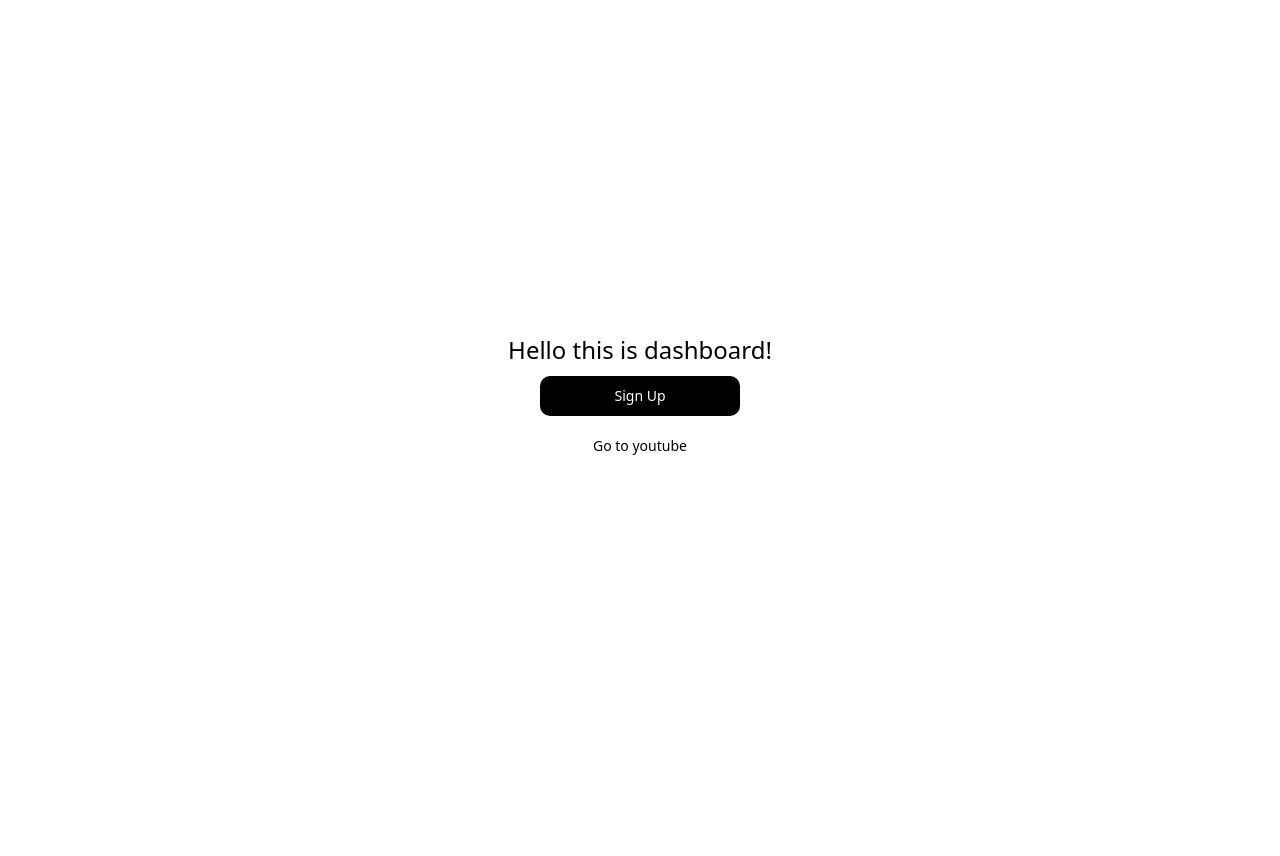
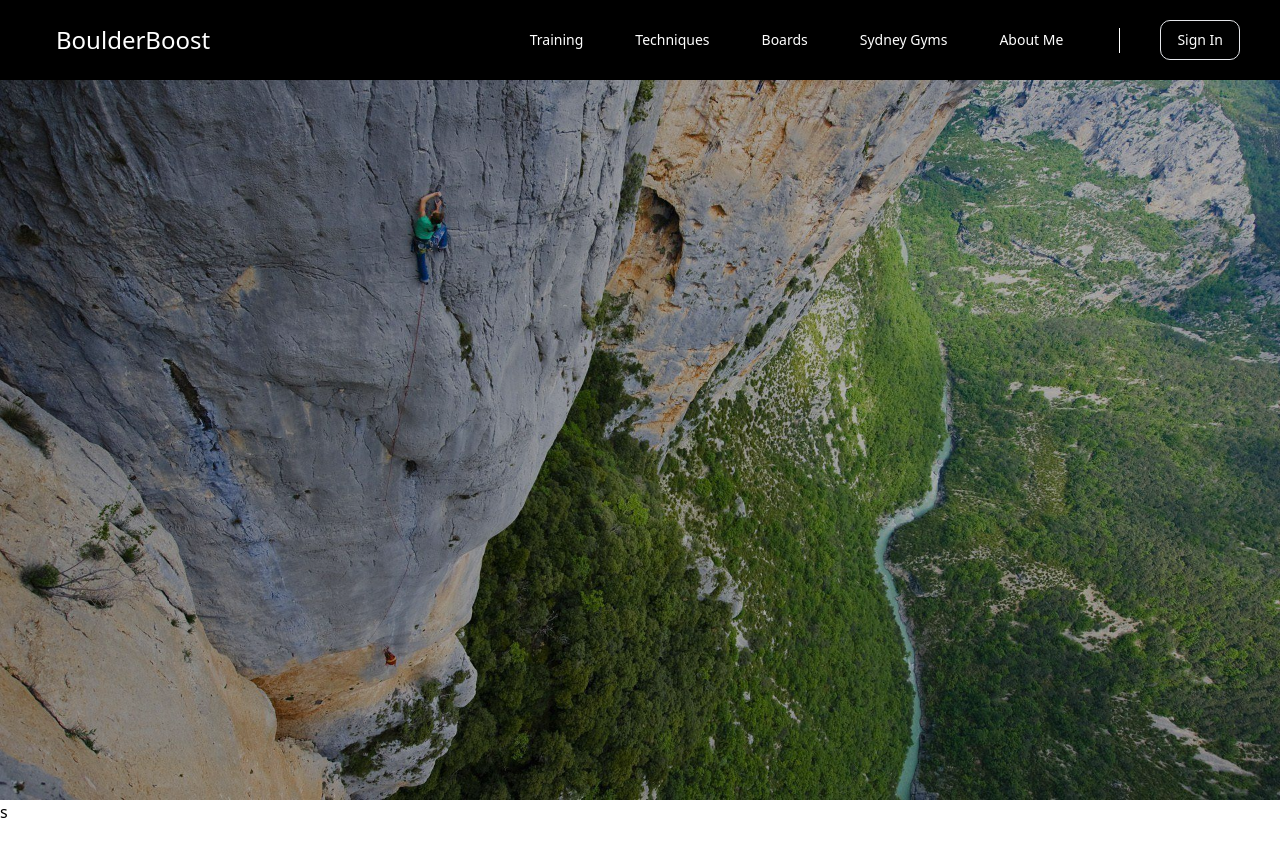
Before and after one commit to alexander-effendy/boulderboost, a React (Vite) app in the folder client/: page / in a window 1280 px wide. Shown: the top 856 px of the page. Before the commit the page ends 800 px from the top, so only its background shows below. Built offline with nearby package versions, Linux system fonts and the light colour scheme; the HTML template or start-up script is replaced by a standard one.

Commit message:
Design: navbar done

```diff
--- /dev/null
+++ b/client/src/component/Navbar.tsx
@@ -0,0 +1,26 @@
+import { Button } from "@/components/ui/button";
+import { useNavigate } from "react-router-dom";
+const Navbar = () => {
+  const navigate = useNavigate();
+  return (
+    <div className="bg-black w-screen h-[80px] justify-center flex z-50 ovcerflow-x-hidden">
+      <div className="flex text-white max-w-[1200px] w-[100%] justify-between items-center">
+        <Button className="text-2xl">BoulderBoost</Button>
+        <section className="flex items-center gap-5">
+          <Button>Training</Button>
+          <Button>Techniques</Button>
+          <Button>Boards</Button>
+          <Button>Sydney Gyms</Button>
+          <Button>About Me</Button>
+          <div className="h-[25px] border-r-[1px] border-white mx-5"></div>
+          <section className="flex gap-5">
+            <Button onClick={() => navigate('/signup')} className="border-[1px] rounded-[10px] hover:text-black hover:bg-white">Sign In</Button>
+          </section>
+        </section>
+
+      </div>
+    </div>
+  )
+}
+
+export default Navbar;
--- a/client/src/screens/Dashboard.tsx
+++ b/client/src/screens/Dashboard.tsx
@@ -1,22 +1,28 @@
 import { useNavigate } from 'react-router-dom';
 import { Button } from "@/components/ui/button";
-
+import RockClimbing from '@/assets/RockClimbing.jpg';
+import Navbar from '@/component/Navbar';
 
 const Dashboard = () => {
   const navigate = useNavigate();
 
   return (
-    <div className='w-screen h-screen flex flex-col items-center justify-center gap-[10px]'>
-      <div className="text-2xl">Hello this is dashboard!</div>
-      <Button
-        className="hover:border-black hover:border-[1px] hover:text-black rounded-[10px] bg-black text-white w-[200px]"
-        onClick={() => navigate('/signup')}>
-        Sign Up
-      </Button>
+    <div className='w-full h-full flex flex-col items-center overflow-x-hidden'>
+      <Navbar />
 
-        <Button onClick={() => {
-          window.location.href = 'http://localhost:3000/auth/google';
-        }}>Go to youtube</Button>
+      {/* main */}
+      <section className="w-full h-screen bg-black mt-[-80px] relative">
+        <div className="absolute inset-0 bg-cover bg-center mt-[80px]"
+          style={{
+            backgroundImage: `url(${RockClimbing})`,
+            opacity: 0.7
+          }}
+        />
+      </section>
+
+      <section className="w-screen h-screen">
+            s
+      </section>
     </div>
   )
 }
```
Also changed, not shown: client/src/assets/RockClimbing.jpg (added).
